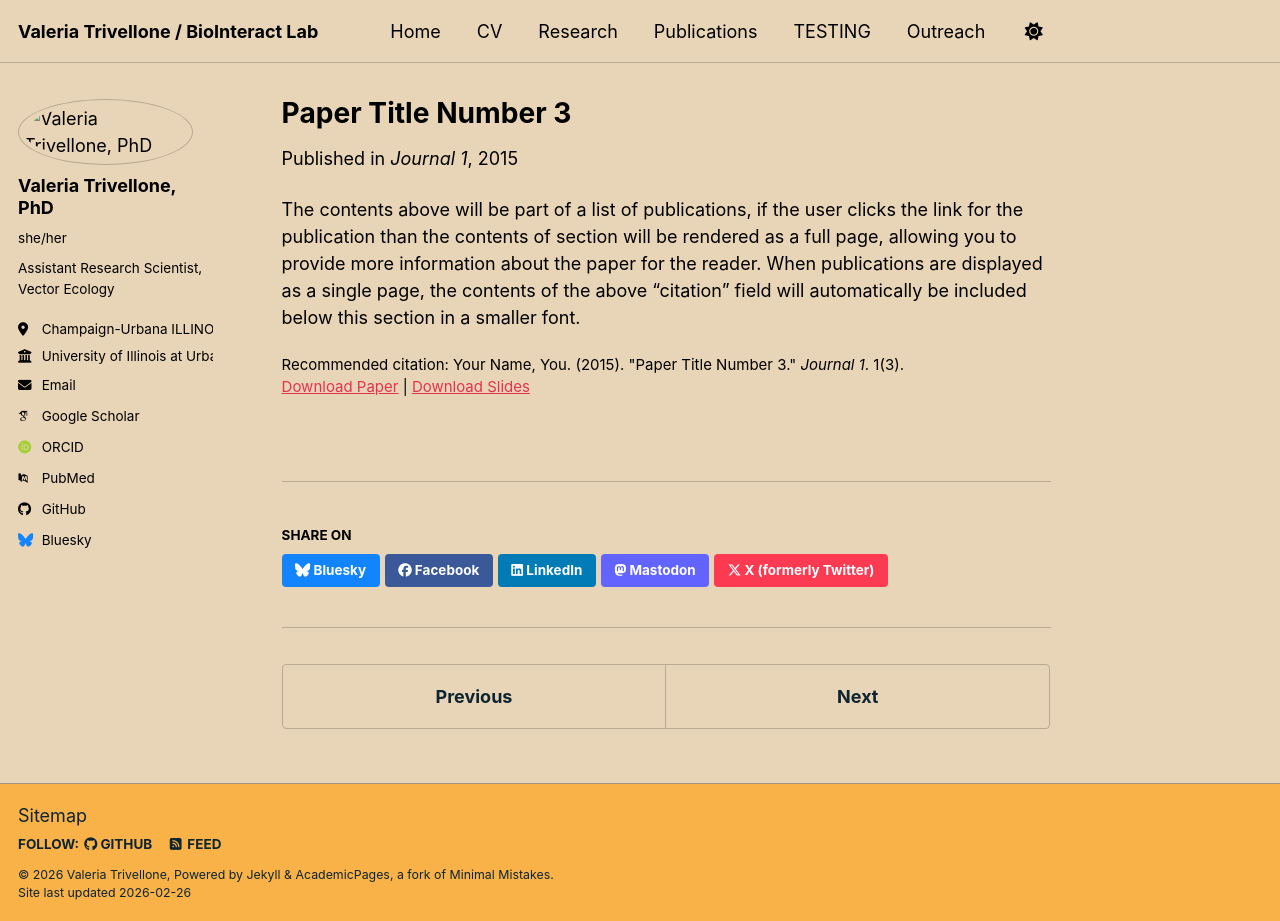
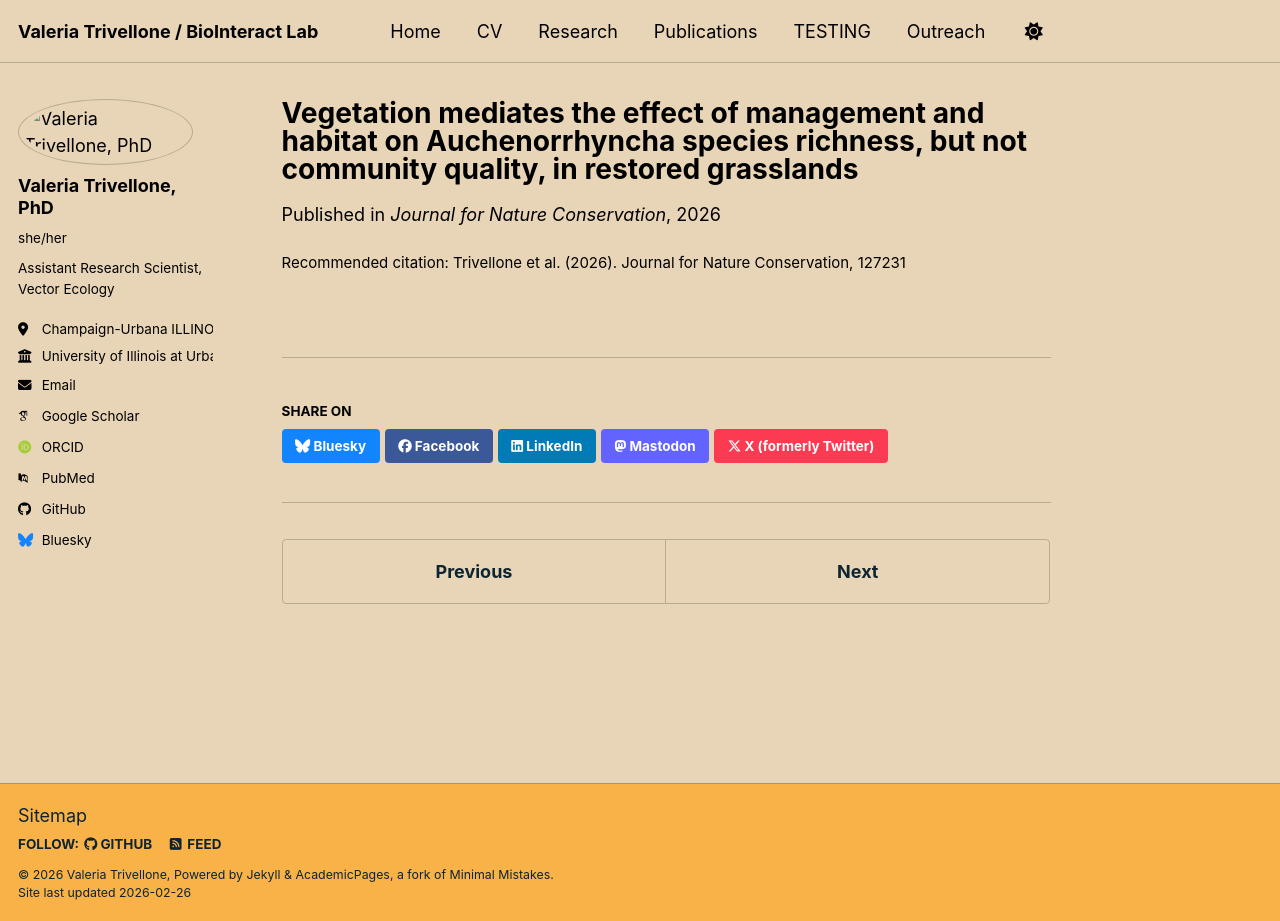
Before and after one commit to valeriatrivellone/valeriatrivellone.github.io, a Jekyll site: the page built from _publications/2015-10-01-paper-title-number-3.md, in a window 1280 px wide and 921 px high. Built offline with Jekyll 4.4.1, drawn with Linux system fonts in a browser that asks for light colours; some web fonts are replaced; a script bundle is joined from its source files by our own code; library files that are not in the unit come from our copies.

Commit message:
Update 2015-10-01-paper-title-number-3.md

```diff
--- a/_publications/2015-10-01-paper-title-number-3.md
+++ b/_publications/2015-10-01-paper-title-number-3.md
@@ -1,14 +1,8 @@
 ---
-title: "Paper Title Number 3"
+title: "Vegetation mediates the effect of management and habitat on Auchenorrhyncha species richness, but not community quality, in restored grasslands"
 collection: publications
-category: manuscripts
-permalink: /publication/2015-10-01-paper-title-number-3
-excerpt: 'This paper is about the number 3. The number 4 is left for future work.'
-date: 2015-10-01
-venue: 'Journal 1'
-slidesurl: 'https://academicpages.github.io/files/slides3.pdf'
-paperurl: 'https://academicpages.github.io/files/paper3.pdf'
-citation: 'Your Name, You. (2015). &quot;Paper Title Number 3.&quot; <i>Journal 1</i>. 1(3).'
+permalink: /publication/vegetation-management-auchenorrhyncha/
+date: 2026-01-01
+venue: "Journal for Nature Conservation"
+citation: "Trivellone et al. (2026). Journal for Nature Conservation, 127231"
 ---
-
-The contents above will be part of a list of publications, if the user clicks the link for the publication than the contents of section will be rendered as a full page, allowing you to provide more information about the paper for the reader. When publications are displayed as a single page, the contents of the above "citation" field will automatically be included below this section in a smaller font.
```
